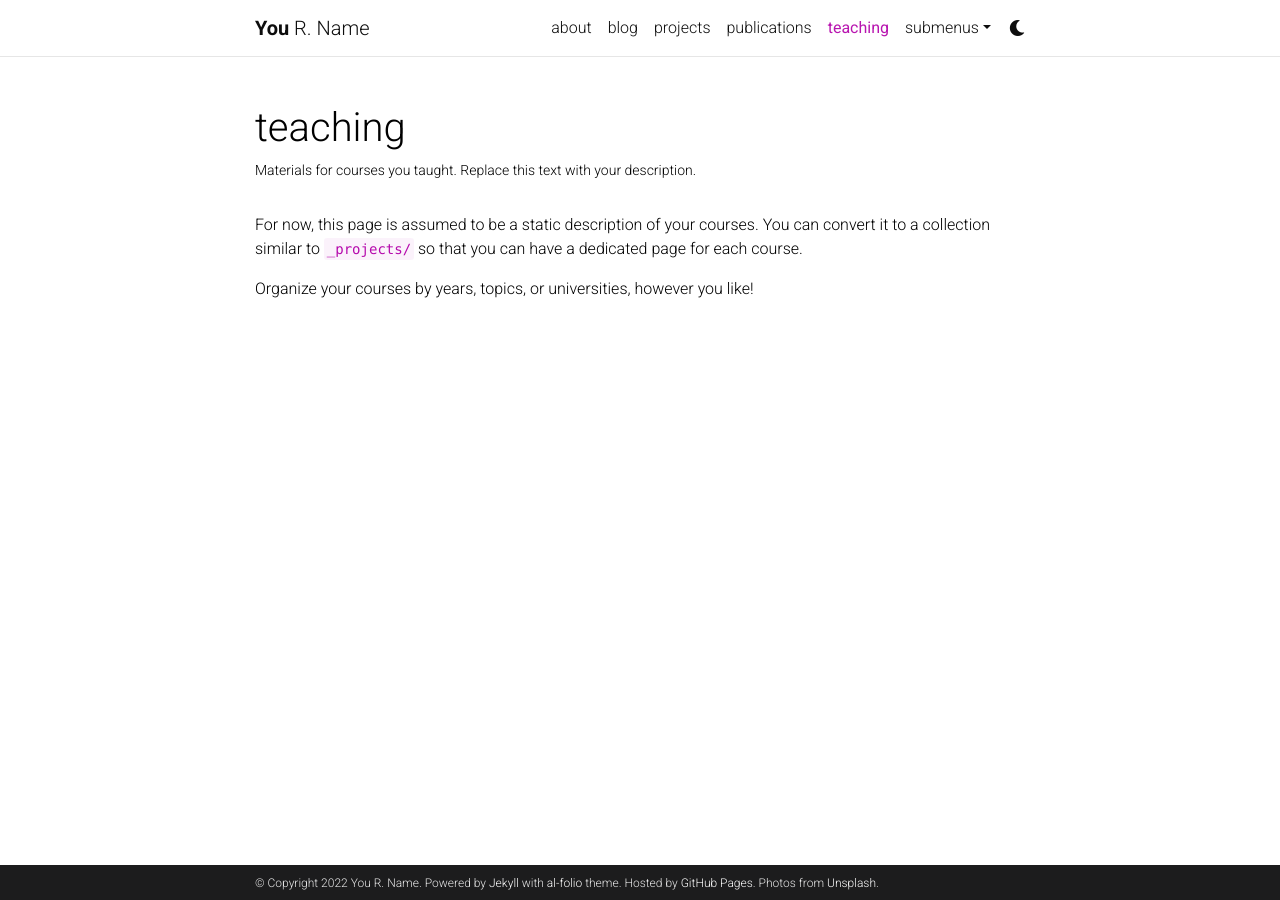
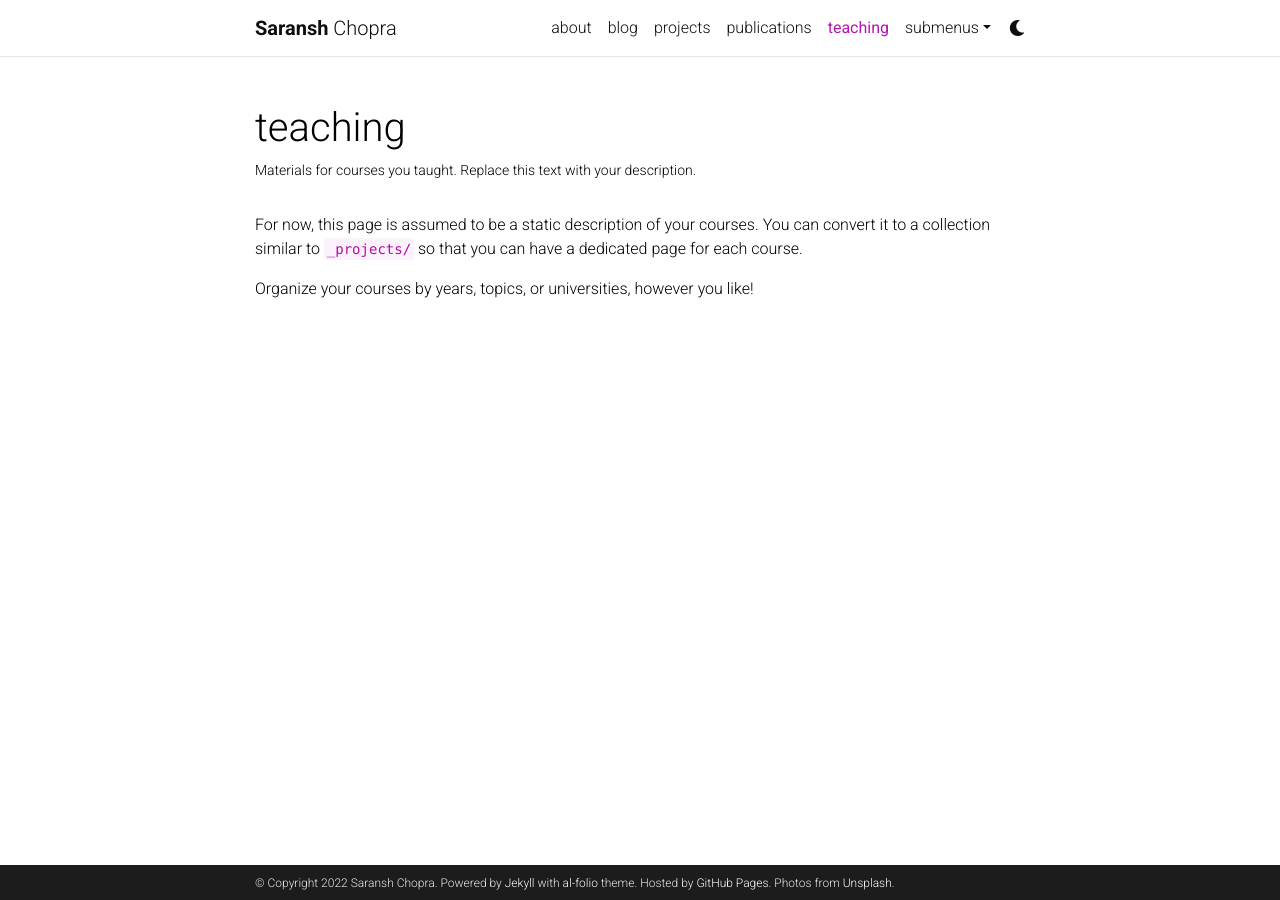
Before and after one commit to Saransh-cpp/Saransh-cpp.github.io, a Jekyll site: the page built from _pages/teaching.md, in a window 1280 px wide. Built offline with Jekyll 4.4.1, drawn with Linux system fonts in a browser that asks for light colours; comment, search, counter and statistics services are not loaded; a style sheet for code colours, icons or effects is not loaded.

```diff
--- a/Gemfile
+++ b/Gemfile
@@ -1,5 +1,6 @@
 source 'https://rubygems.org'
 group :jekyll_plugins do
+    gem 'wdm', '>= 0.1.0'
     gem 'jekyll'
     gem 'jekyll-archives'
     gem 'jekyll-diagrams'
@@ -13,7 +14,7 @@ group :jekyll_plugins do
     gem 'jekyll-target-blank'
     gem 'jekyll-twitter-plugin'
     gem 'jemoji'
-    gem 'mini_racer'
+    # gem 'mini_racer'
     gem 'unicode_utils'
     gem 'webrick'
 end
--- a/_config.yml
+++ b/_config.yml
@@ -3,10 +3,10 @@
 # -----------------------------------------------------------------------------
 
 title: blank # the website title (if blank, full name will be used instead)
-first_name: You
-middle_name: R.
-last_name: Name
-email: you@example.com
+first_name: Saransh
+middle_name:
+last_name: Chopra
+email: saransh0701@gmail.com
 description: > # the ">" symbol means to ignore newlines until "footer_text:"
   A simple, whitespace theme for academics. Based on [*folio](https://github.com/bogoli/-folio) design.
 footer_text: >
@@ -18,8 +18,8 @@ keywords: jekyll, jekyll-theme, academic-website, portfolio-website  # add your
 lang: en # the language of your site (for example: en, fr, cn, ru, etc.)
 icon: ⚛️  # the emoji used as the favicon (alternatively, provide image name in /assets/img/)
 
-url: https://alshedivat.github.io # the base hostname & protocol for your site
-baseurl: /al-folio # the subpath of your site, e.g. /blog/
+url: https://Saransh-cpp.github.io # the base hostname & protocol for your site
+baseurl:  # the subpath of your site, e.g. /blog/
 last_updated: false # set to true if you want to display last updated in the footer
 impressum_path:  # set to path to include impressum link in the footer, use the same path as permalink in a page, helps to conform with EU GDPR
 
@@ -233,7 +233,7 @@ filtered_bibtex_keywords: [abbr, abstract, arxiv, bibtex_show, html, pdf, select
 # -----------------------------------------------------------------------------
 
 imagemagick:
-  enabled: true
+  enabled: false
   widths:
     - 480
     - 800
```
